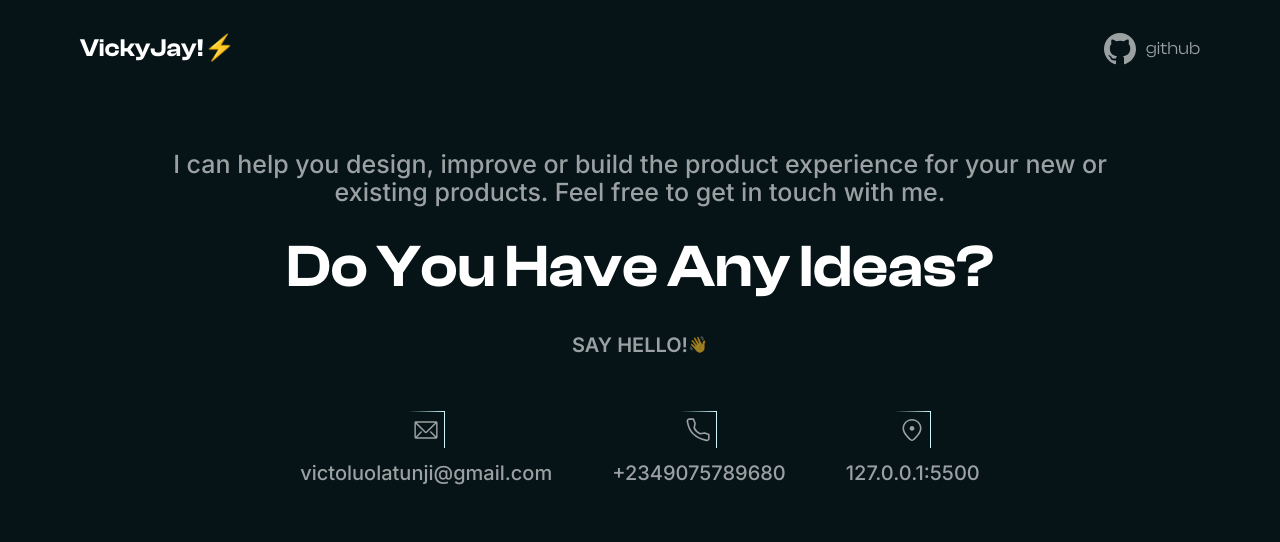
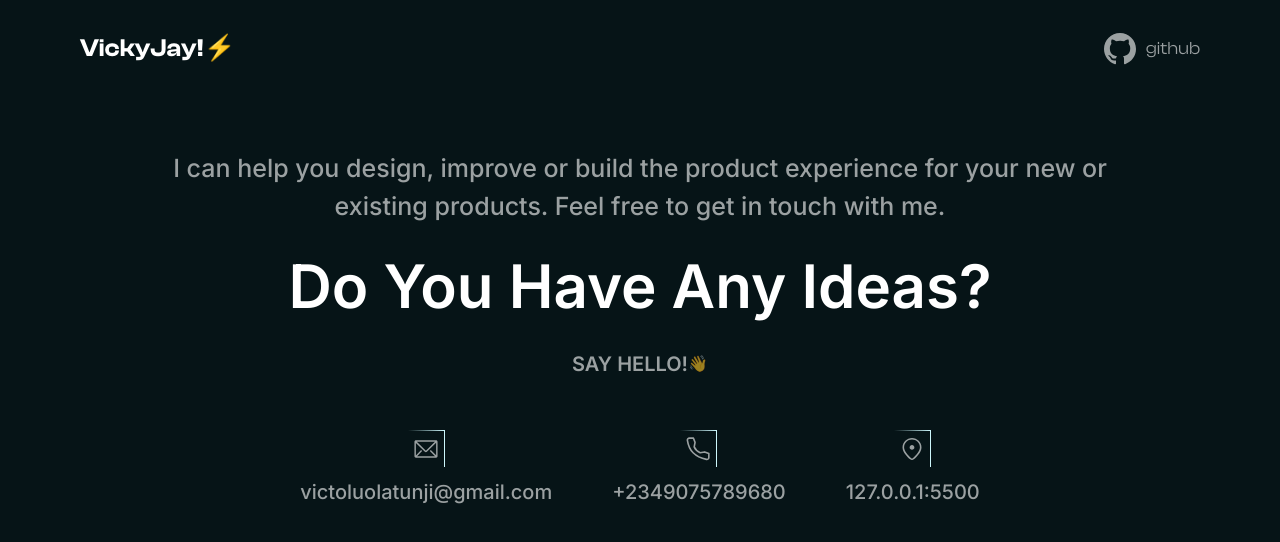
Before and after one commit to Victorola-coder/fakelos, a Next.js app: page / in a window 1280 px wide. Shown: the top 542 px of the page. Built offline with nearby package versions, Linux system fonts and the light colour scheme.

Commit message:
contact section

```diff
--- a/components/contact.tsx
+++ b/components/contact.tsx
@@ -28,12 +28,12 @@ const Contact = () => {
     <section className="mx-[30px] mt-[60px] lg:mx-[76px] lg:mt-[150px]">
       <div className="flex flex-col items-center gap-[35px] md:gap-[25px]">
         <h3
-          className={`font-medium text-[#FFFFFF99] text-lg text-center max-w-[320px] md:max-w-[992px] md:text-[25px] mmd:leading-[37.5px]`}
+          className={`font-medium text-[#FFFFFF99] text-lg text-center max-w-[320px] md:max-w-[992px] md:text-[25px] md:leading-[37.5px]`}
         >
           I can help you design, improve or build the product experience for
           your new or existing products. Feel free to get in touch with me.
         </h3>
-        <h1 className="font-clashbold font-semibold text-xl text-white md:text-[60px] md:leading-[73.8px]">
+        <h1 className="font-clashbold_ font-semibold text-xl text-white md:text-[60px] md:leading-[73.8px]">
           Do You Have Any Ideas?
         </h1>
 
--- a/public/styles/index.css
+++ b/public/styles/index.css
@@ -51,11 +51,13 @@ html {
 
 @font-face {
   font-family: clash;
-  src: url("../fonts/clash/ClashDisplay-Regular.otf") format("opentype");
+  src: url("../../public/fonts/clash/ClashDisplay-Regular.otf")
+    format("opentype");
 }
 @font-face {
   font-family: clashBold;
-  src: url("../fonts/clash/ClashDisplay-Semibold.otf") format("opentype");
+  src: url("../../public/fonts/clash/ClashDisplay-Semibold.otf")
+    format("opentype");
 }
 
 @-webkit-keyframes slime {
```
